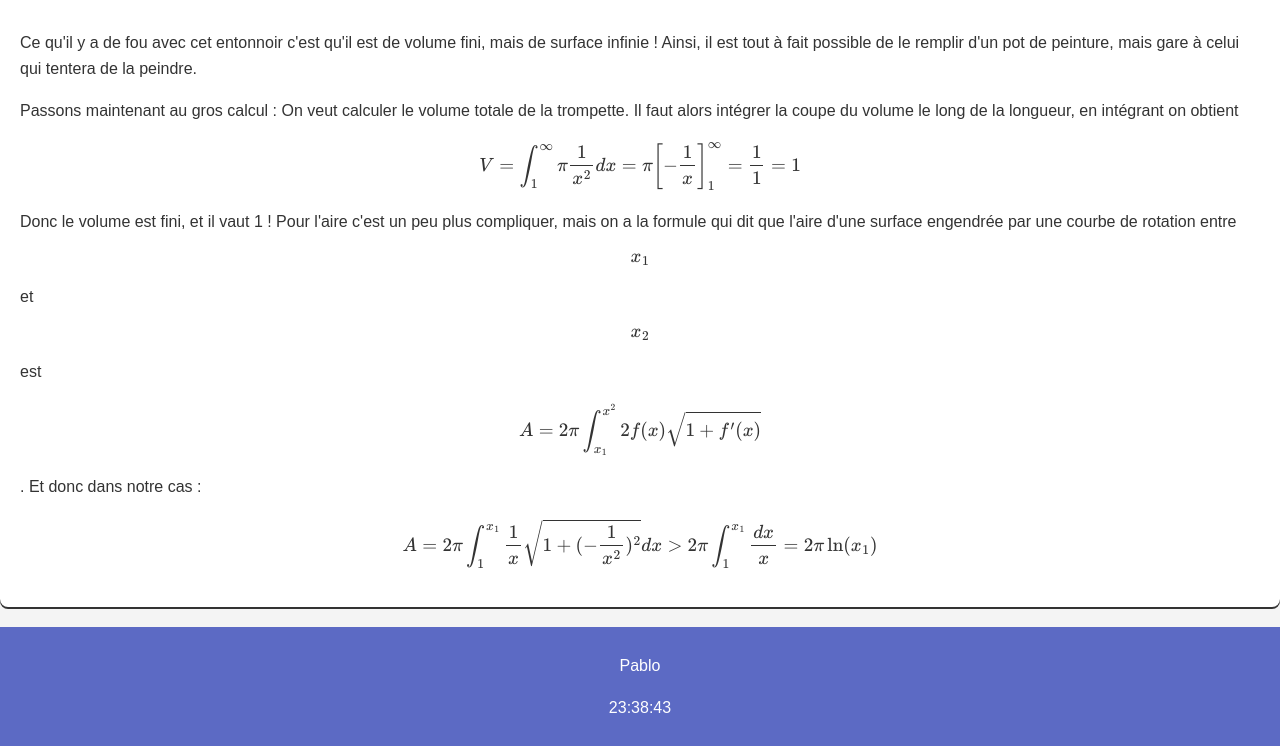
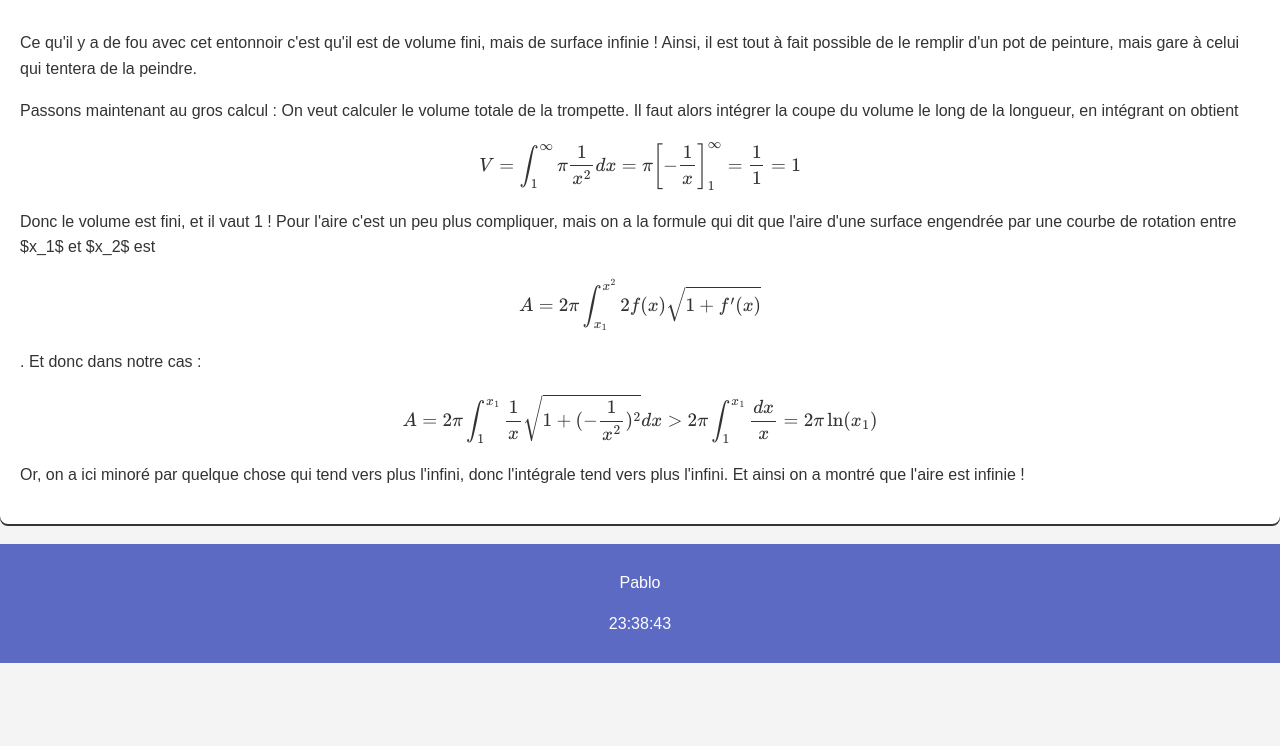
Before and after one commit to Pablocler/blog, a plain HTML site: page maths/tromp.html in a window 1280 px wide. Shown: the part 874-1620 px from the top of the page. After the commit the page ends 1537 px from the top, so only its background shows below. Drawn offline with nearby package versions, Linux system fonts and the light colour scheme.

Commit message:
Update tromp.html

```diff
--- a/maths/tromp.html
+++ b/maths/tromp.html
@@ -49,8 +49,8 @@
             \[V = \int_1^\infty\pi\frac{1}{x^2}dx=\pi\left[-\frac{1}{x}\right]_1^\infty=\frac{1}{1}=1\]
             Donc le volume est fini, et il vaut 1 !
 
-            Pour l'aire c'est un peu plus compliquer, mais on a la formule qui dit que l'aire d'une surface engendrée par une courbe de rotation entre \[x_1\] et \[x_2\] est \[A=2\pi\int_{x_1}^{x^2}2f(x)\sqrt{1+f'(x)}\]. Et donc dans notre cas :
-            \[A=2\pi\int_1^{x_1}\frac{1}{x}\sqrt{1+(-\frac{1}{x^2})^2}dx>2\pi\int_1^{x_1}\frac{dx}{x}=2\pi\ln(x_1)\]
+            Pour l'aire c'est un peu plus compliquer, mais on a la formule qui dit que l'aire d'une surface engendrée par une courbe de rotation entre $x_1$ et $x_2$ est \[A=2\pi\int_{x_1}^{x^2}2f(x)\sqrt{1+f'(x)}\]. Et donc dans notre cas :
+            \[A=2\pi\int_1^{x_1}\frac{1}{x}\sqrt{1+(-\frac{1}{x^2})^2}dx>2\pi\int_1^{x_1}\frac{dx}{x}=2\pi\ln(x_1)\]Or, on a ici minoré par quelque chose qui tend vers plus l'infini, donc l'intégrale tend vers plus l'infini. Et ainsi on a montré que l'aire est infinie !
     </section>
 
     <footer>
```
